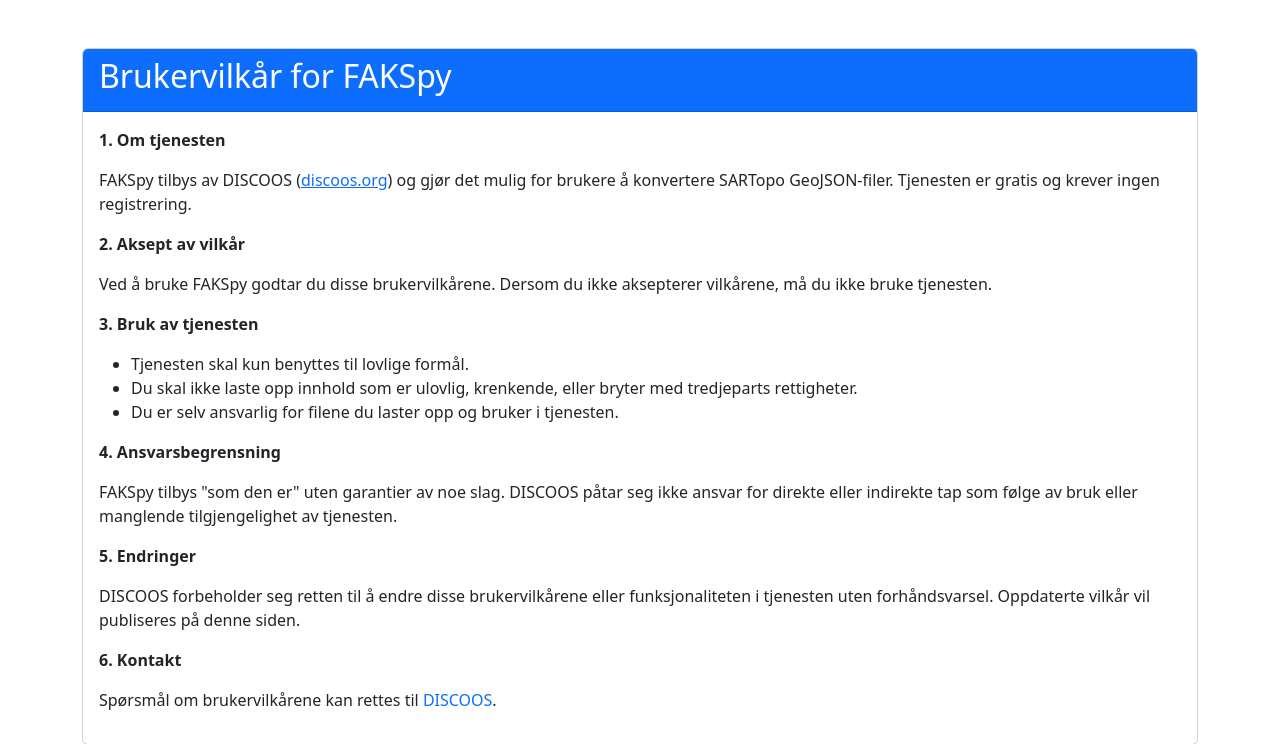
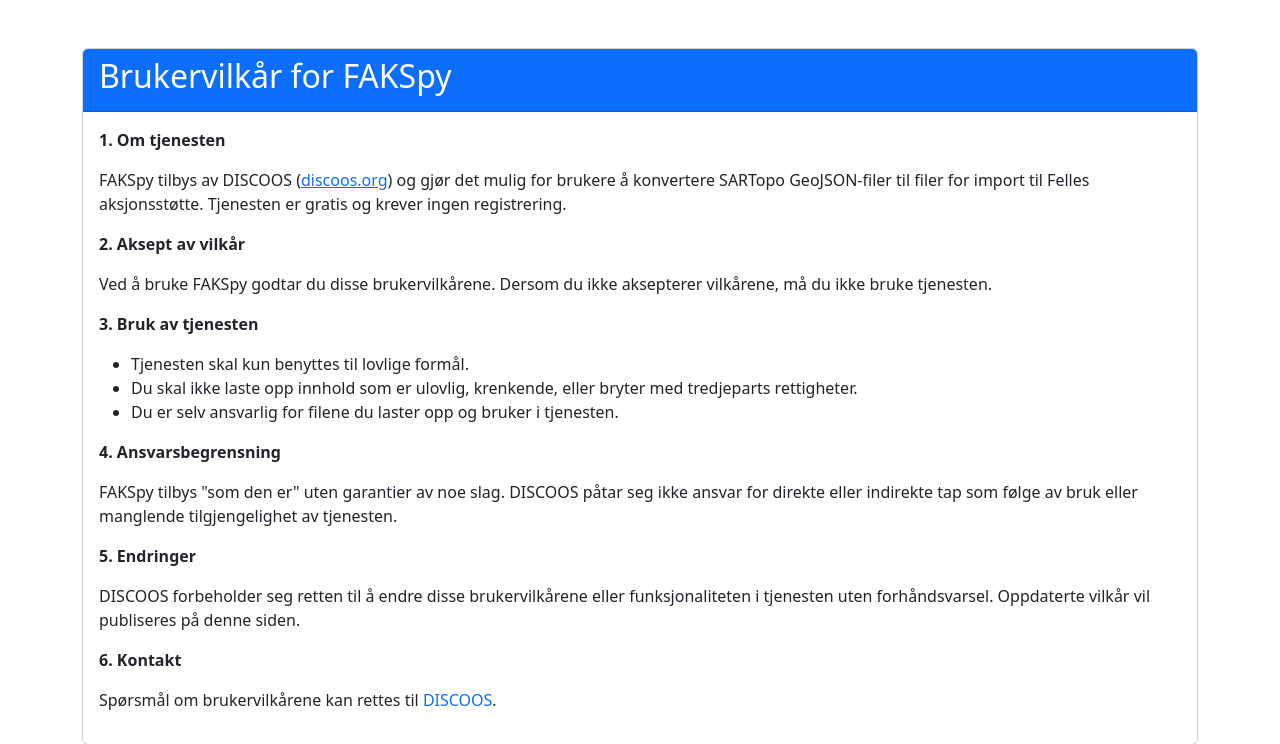
Before and after one commit to kengu/fakspy, a Flask app: page /tos in a window 1280 px wide. Shown: the part 56-800 px from the top of the page. Run offline with Flask 3, Linux system fonts and the light colour scheme.

Commit message:
Improved docs

```diff
--- a/templates/tos.html
+++ b/templates/tos.html
@@ -12,13 +12,14 @@
             <strong><p>1. Om tjenesten</p></strong>
             <p>
                 FAKSpy tilbys av DISCOOS (<a href="https://discoos.org" target="_blank" rel="noopener">discoos.org</a>)
-                og gjør det mulig for brukere å konvertere SARTopo GeoJSON-filer. Tjenesten er gratis og krever
-                ingen registrering.
+                og gjør det mulig for brukere å konvertere SARTopo GeoJSON-filer til filer for import til
+                Felles aksjonsstøtte. Tjenesten er gratis og krever ingen registrering.
             </p>
 
             <strong><p>2. Aksept av vilkår</p></strong>
             <p>
-                Ved å bruke FAKSpy godtar du disse brukervilkårene. Dersom du ikke aksepterer vilkårene, må du ikke bruke tjenesten.
+                Ved å bruke FAKSpy godtar du disse brukervilkårene. Dersom du ikke aksepterer vilkårene,
+                må du ikke bruke tjenesten.
             </p>
 
             <strong><p>3. Bruk av tjenesten</p></strong>
```
